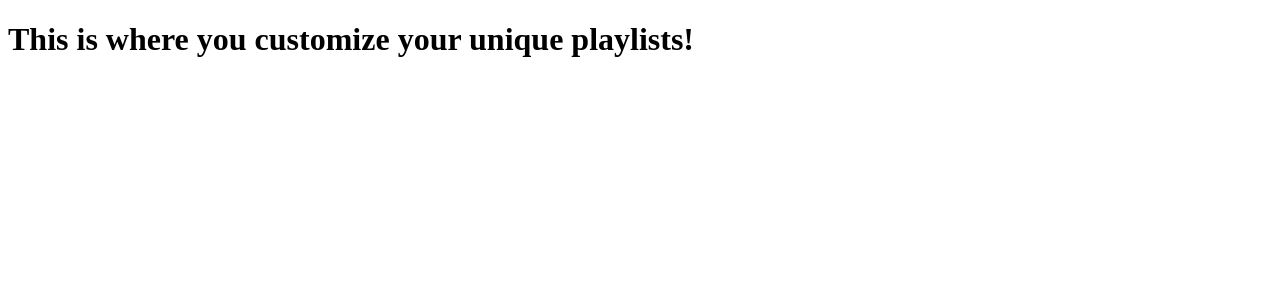
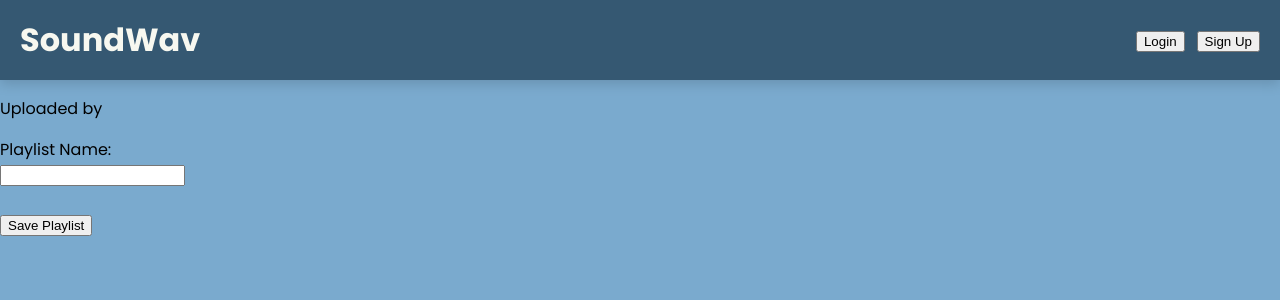
Before and after one commit to DuDoll909/SoundWav-Project, a Django app: page /playlist_editor/ in a window 1280 px wide. Shown: the top 300 px of the page. Run offline with Django 5.2, Linux system fonts and the light colour scheme.

Commit message:
Reworks to Playlist Editor & Database set up

```diff
--- a/SWpj/testApp/templates/testApp/playlist_editor.html
+++ b/SWpj/testApp/templates/testApp/playlist_editor.html
@@ -1,15 +1,31 @@
-<!DOCTYPE html>
-<html>
+{% extends "testApp/base.html" %}
 
-<head>
-    <title>Playlist Editer</title>
-</head>
+{% block title %}Profile{% endblock %}
 
-<body>
-<h1>This is where you customize your unique playlists!</h1>
+{% block content %}
 
 
-</body>
+    <p> Uploaded by {{ user.username }} </p>
+
+<form method="POST">
+    {% csrf_token %}
+
+    <div>
+        <label for="playlist_name">Playlist Name:</label><br>
+        <input
+            type="text"
+            id="playlist_name"
+            name="playlist_name"
+            required
+        >
+    </div>
+
+    <br>
 
 
-</html>
+    <button type="submit">
+        Save Playlist
+    </button>
+</form>
+
+{% endblock %}
--- a/SWpj/testApp/urls.py
+++ b/SWpj/testApp/urls.py
@@ -5,7 +5,7 @@
     path('', views.home),
     path('about/', views.about),
     path('signup/', views.signup),
-    path('profile/',views.profile),
+    path('profile/',views.profile, name = "profile"),
 
     #APIs
     path("api/playlists/", views.playlists_api),
--- a/SWpj/testApp/views.py
+++ b/SWpj/testApp/views.py
@@ -75,4 +75,35 @@
 
 
 def pedit(request):
-	return render(request, "testApp/playlist_editor.html")
+    if request.method == "POST":
+       playlist_name = request.POST["playlist_name"]
+       user_id = request.user.id
+
+       base_dir = os.path.dirname(os.path.abspath(__file__))
+       json_path = os.path.join(base_dir, "data", "playlists.json")
+
+       # Read existing data
+       with open(json_path, "r") as f:
+          data = json.load(f)
+
+       playlists = data.get("playlists", [])
+
+       # Generate new ID
+       new_id = playlists[-1]["id"] + 1 if playlists else 1
+
+       # Create new playlist object
+       new_playlist = {
+        "id": new_id,
+        "playlist_name": playlist_name,
+        "user_id": user_id
+    }
+
+      # Append and save
+       playlists.append(new_playlist)
+       data["playlists"] = playlists
+
+       with open(json_path, "w") as f:
+          json.dump(data, f, indent=4)
+
+       return redirect("profile")
+    return render(request, "testApp/playlist_editor.html")
```
